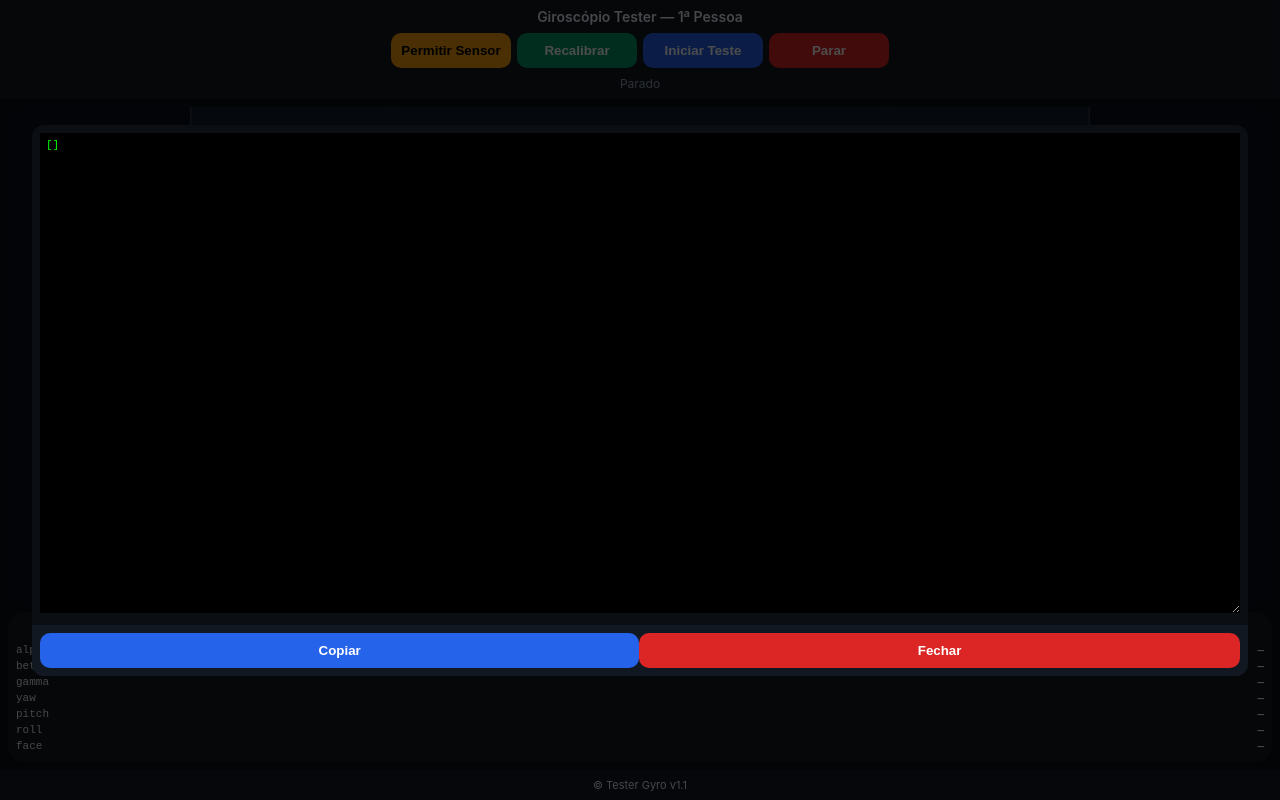
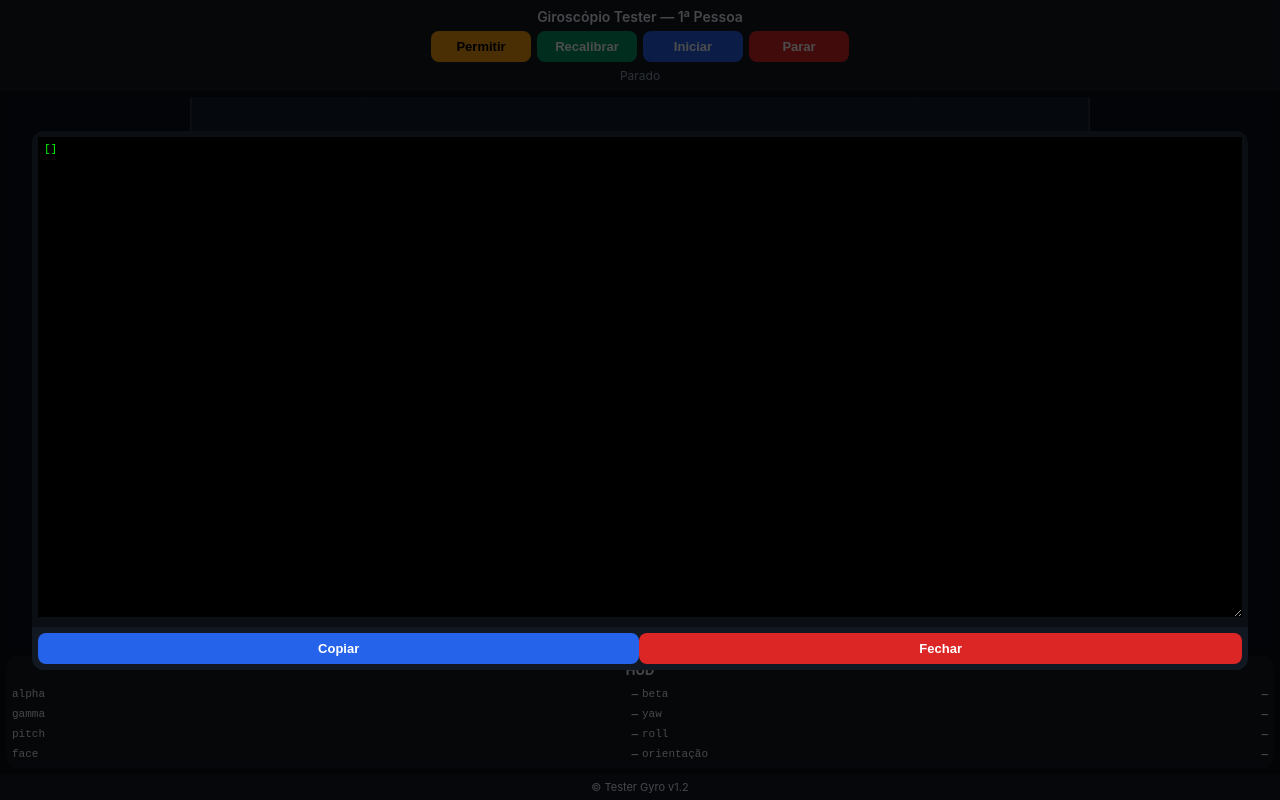
Before and after one commit to AlexMalls/ropegame, a plain HTML site: page index.html in a window 1280 px wide. Both pictures are taken after a click on the button "Parar". Drawn offline with Linux system fonts and the light colour scheme.

Commit message:
Update index.html

```diff
--- a/index.html
+++ b/index.html
@@ -8,25 +8,22 @@
     :root {
       --bg: #0b0f14;
       --panel: #121821;
-      --card: #0f1520;
       --text: #e7eef7;
       --muted: #94a3b8;
       --accent: #60a5fa;
-      --accent-2: #34d399;
       --danger: #f87171;
       --warn: #fbbf24;
-      --shadow: 0 10px 30px rgba(0,0,0,.35);
-      --radius: 16px;
+      --radius: 12px;
     }
     * { box-sizing: border-box; }
-    html, body { height: 100%; background: var(--bg); color: var(--text); margin: 0; font-family: Inter, sans-serif; }
+    html, body { height: 100%; margin: 0; font-family: Inter, sans-serif; background: var(--bg); color: var(--text); }
 
     .app { display: flex; flex-direction: column; height: 100%; }
 
-    header { display:flex; flex-direction: column; gap: 8px; align-items:center; justify-content:center; padding: 8px; background: var(--panel); position: sticky; top:0; z-index: 10; }
+    header { display:flex; flex-direction: column; gap: 6px; align-items:center; justify-content:center; padding: 8px; background: var(--panel); position: sticky; top:0; z-index: 10; }
     header h1 { font-size: 14px; margin:0; font-weight:600; text-align: center; }
     .controls { display:flex; flex-wrap:wrap; gap:6px; justify-content:center; }
-    button { flex: 1 1 auto; min-width: 120px; border:none; border-radius:10px; padding:10px; font-weight:600; cursor:pointer; color:#fff; }
+    button { flex: 1 1 auto; min-width: 100px; border:none; border-radius:8px; padding:8px; font-weight:600; cursor:pointer; color:#fff; font-size:13px; }
     button.primary { background: #2563eb; }
     button.success { background: #059669; }
     button.warn { background: #f59e0b; color:#000; }
@@ -34,13 +31,13 @@
 
     .statusbar { text-align:center; font-size: 12px; color: var(--muted); }
 
-    main { flex:1; display:flex; flex-direction: column; padding: 8px; gap:8px; }
+    main { flex:1; display:flex; flex-direction: column; padding: 6px; gap:6px; }
 
     .viewport-wrap { flex:1; background:#0a0f18; border-radius: var(--radius); position: relative; overflow:hidden; }
     .viewport { position: absolute; inset: 0; perspective: 900px; }
     .world { position:absolute; inset:0; transform-style: preserve-3d; }
     .cube { position:absolute; top:50%; left:50%; transform-style: preserve-3d; width: 600px; height: 600px; transform: translate(-50%, -50%); }
-    .face { position:absolute; width:100%; height:100%; display:flex; align-items:center; justify-content:center; font-size: 32px; font-weight:800; color:#fff; background: rgba(21,30,45,.85); border:1px solid rgba(255,255,255,.1); }
+    .face { position:absolute; width:100%; height:100%; display:flex; align-items:center; justify-content:center; font-size: 28px; font-weight:800; color:#fff; background: rgba(21,30,45,.85); border:1px solid rgba(255,255,255,.1); }
     .front  { transform: translateZ(300px); }
     .back   { transform: rotateY(180deg) translateZ(300px); }
     .right  { transform: rotateY(90deg) translateZ(300px); }
@@ -48,18 +45,18 @@
     .top    { transform: rotateX(90deg) translateZ(300px); }
     .bottom { transform: rotateX(-90deg) translateZ(300px); }
 
-    .side { background: var(--panel); border-radius: var(--radius); padding: 8px; font-size:12px; max-height: 200px; overflow-y:auto; }
-    .side h2 { font-size: 13px; margin:0 0 6px; text-align:center; }
+    .hud { background: var(--panel); border-radius: var(--radius); padding: 6px; font-size:12px; display: grid; grid-template-columns: repeat(2, 1fr); gap:4px; }
+    .hud h2 { grid-column: 1/-1; font-size: 13px; margin:0 0 4px; text-align:center; }
     .kv { display:flex; justify-content:space-between; font-family: monospace; font-size:11px; padding:2px 0; }
 
-    footer { padding: 8px; font-size: 11px; text-align:center; background: var(--panel); }
+    footer { padding: 6px; font-size: 11px; text-align:center; background: var(--panel); }
 
     .modal { position: fixed; inset: 0; display:none; place-items:center; background: rgba(0,0,0,.7); z-index: 50; }
     .modal.open { display:grid; }
-    .modal-card { width: 95vw; max-height: 85vh; background: var(--bg); border-radius: 12px; display:flex; flex-direction:column; overflow: hidden; }
-    .modal-body { padding: 8px; flex:1; overflow:auto; }
+    .modal-card { width: 95vw; max-height: 85vh; background: var(--bg); border-radius: var(--radius); display:flex; flex-direction:column; overflow: hidden; }
+    .modal-body { padding: 6px; flex:1; overflow:auto; }
     textarea { width: 100%; min-height: 60vh; border:none; background:#000; color:#0f0; font-family: monospace; font-size: 11px; padding: 6px; }
-    .modal-actions { display:flex; justify-content:space-around; padding: 8px; background: var(--panel); }
+    .modal-actions { display:flex; justify-content:space-around; padding: 6px; background: var(--panel); }
   </style>
 </head>
 <body>
@@ -67,9 +64,9 @@
   <header>
     <h1>Giroscópio Tester — 1ª Pessoa</h1>
     <div class="controls">
-      <button id="btn-permission" class="warn">Permitir Sensor</button>
+      <button id="btn-permission" class="warn">Permitir</button>
       <button id="btn-calibrate" class="success">Recalibrar</button>
-      <button id="btn-start" class="primary">Iniciar Teste</button>
+      <button id="btn-start" class="primary">Iniciar</button>
       <button id="btn-stop" class="danger">Parar</button>
     </div>
     <div class="statusbar" id="status-text">Aguardando…</div>
@@ -91,7 +88,7 @@
       </div>
     </section>
 
-    <aside class="side">
+    <aside class="hud">
       <h2>HUD</h2>
       <div class="kv"><span>alpha</span><b id="alpha">—</b></div>
       <div class="kv"><span>beta</span><b id="beta">—</b></div>
@@ -100,10 +97,11 @@
       <div class="kv"><span>pitch</span><b id="pitch">—</b></div>
       <div class="kv"><span>roll</span><b id="roll">—</b></div>
       <div class="kv"><span>face</span><b id="face">—</b></div>
+      <div class="kv"><span>orientação</span><b id="orientation">—</b></div>
     </aside>
   </main>
 
-  <footer>© Tester Gyro v1.1</footer>
+  <footer>© Tester Gyro v1.2</footer>
 </div>
 
 <div class="modal" id="debug-modal">
@@ -124,6 +122,7 @@
   const world = document.getElementById('world');
   const debugModal = document.getElementById('debug-modal');
   const debugText = document.getElementById('debug-text');
+  const orientationEl = document.getElementById('orientation');
 
   const btnStart = document.getElementById('btn-start');
   const btnStop = document.getElementById('btn-stop');
@@ -135,6 +134,14 @@
   let raw = {alpha:0,beta:0,gamma:0};
   let running = false;
   let logs = [];
+  let screenAngle = getScreenAngle();
+
+  function getScreenAngle(){
+    if (screen.orientation && typeof screen.orientation.angle === 'number') return screen.orientation.angle;
+    return window.orientation || 0;
+  }
+
+  window.addEventListener('orientationchange',()=>{ screenAngle=getScreenAngle(); });
 
   function updateHUD(yaw,pitch,roll,face){
     document.getElementById('alpha').textContent = raw.alpha.toFixed(1);
@@ -144,6 +151,7 @@
     document.getElementById('pitch').textContent = pitch.toFixed(1);
     document.getElementById('roll').textContent = roll.toFixed(1);
     document.getElementById('face').textContent = face;
+    orientationEl.textContent = (Math.abs(screenAngle)===90)?'Paisagem':'Retrato';
   }
 
   function faceFrom(yaw,pitch){
@@ -164,9 +172,20 @@
     if(!running) return;
     const yaw=raw.alpha, pitch=raw.beta, roll=raw.gamma;
     const face=faceFrom(yaw,pitch);
-    world.style.transform = `rotateZ(${-yaw}deg) rotateX(${-pitch}deg) rotateY(${roll}deg)`;
-    updateHUD(yaw,pitch,roll,face);
-    logs.push({t:Date.now(),alpha:raw.alpha,beta:raw.beta,gamma:raw.gamma,yaw,pitch,roll,face});
+
+    // Ajusta rotação considerando orientação da tela
+    let adjustedYaw=yaw, adjustedPitch=pitch, adjustedRoll=roll;
+    if(Math.abs(screenAngle)===90){
+      // em paisagem, troca pitch/roll
+      adjustedYaw = yaw;
+      adjustedPitch = roll;
+      adjustedRoll = pitch;
+    }
+
+    world.style.transform = `rotateZ(${-adjustedYaw}deg) rotateX(${-adjustedPitch}deg) rotateY(${adjustedRoll}deg)`;
+    updateHUD(adjustedYaw,adjustedPitch,adjustedRoll,face);
+
+    logs.push({t:Date.now(),alpha:raw.alpha,beta:raw.beta,gamma:raw.gamma,yaw:adjustedYaw,pitch:adjustedPitch,roll:adjustedRoll,face,screenAngle});
     requestAnimationFrame(tick);
   }
 
```
